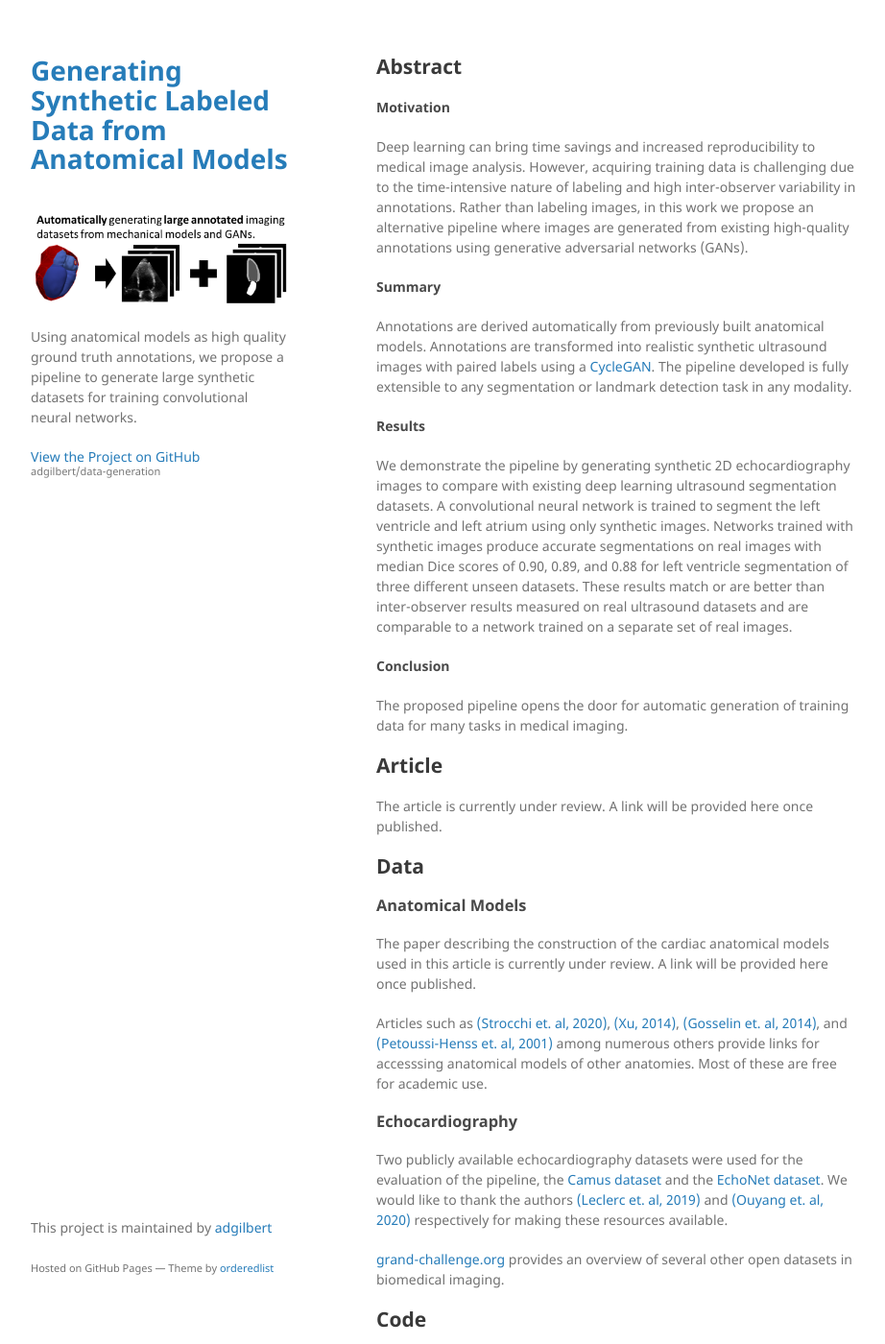
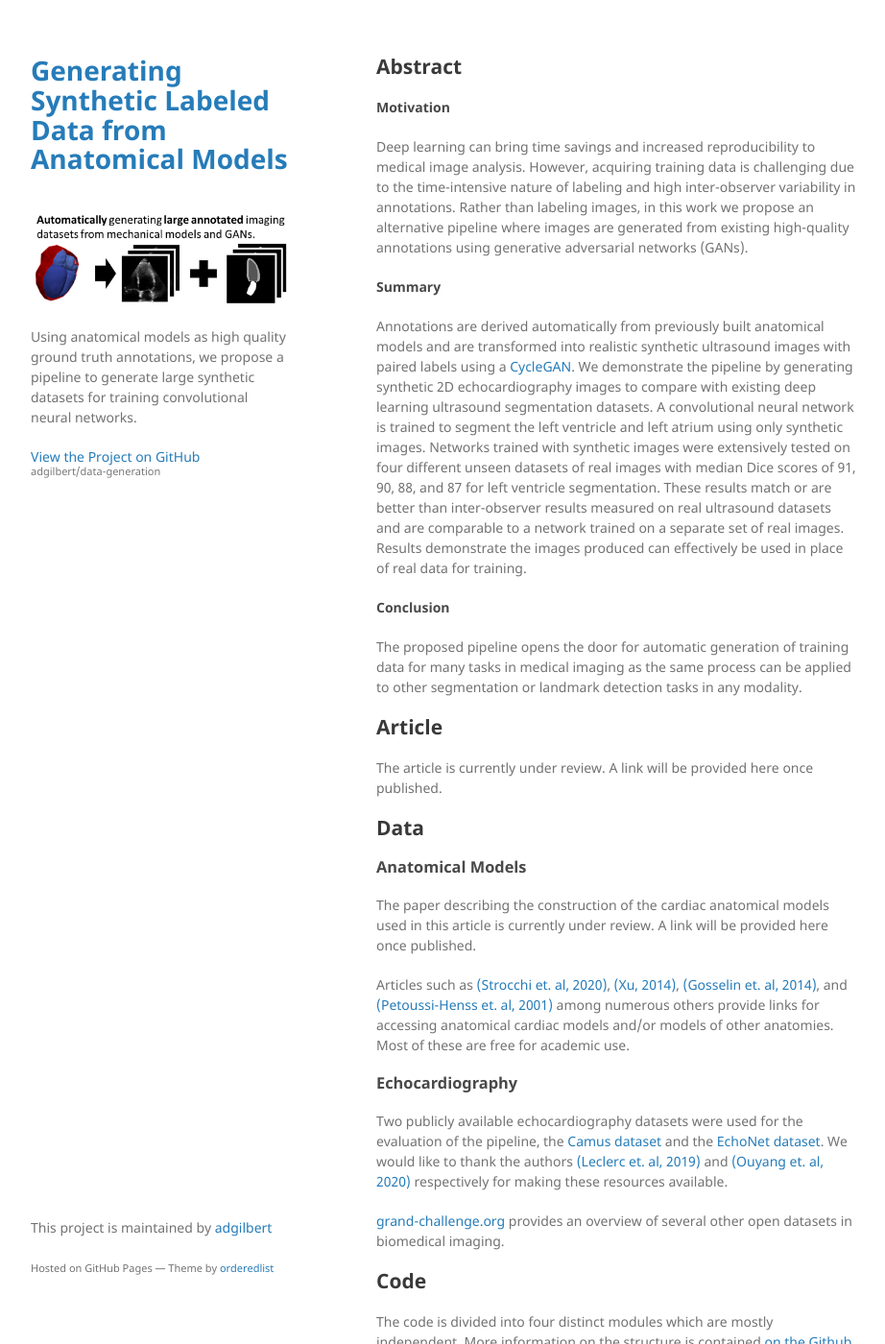
Before and after one commit to adgilbert/data-generation, a Jekyll site: the page built from docs/index.md, in a window 1280 px wide and 1400 px high. Shown: the whole window at 96% size, without its empty margins (178-1100 px from the left). Built offline with Jekyll 4.4.1, drawn with Linux system fonts in a browser that asks for light colours; our own code applies the rules of GitHub Pages for plain Markdown files.

Commit message:
abstract updates

```diff
--- a/docs/index.md
+++ b/docs/index.md
@@ -6,28 +6,26 @@ layout: default
 
 #### Motivation
 Deep learning can bring time savings and increased reproducibility to medical image analysis. However, acquiring
-training data is challenging due to the time-intensive nature of labeling and high inter-observer variability in
-annotations. Rather than labeling images, in this work we propose an alternative pipeline where images are generated
-from existing high-quality annotations using generative adversarial networks (GANs).
+training data is challenging due to the time-intensive nature of labeling and high inter-observer variability
+in annotations. Rather than labeling images, in this work we propose an alternative pipeline where images are
+generated from existing high-quality annotations using generative adversarial networks (GANs).
 
 #### Summary
-Annotations are derived automatically from previously built anatomical models.
-Annotations are transformed into realistic synthetic
-ultrasound images with paired labels using a [CycleGAN](https://junyanz.github.io/CycleGAN/).
-The pipeline developed is fully extensible to any segmentation or landmark detection task in any modality.
-
-#### Results
-We demonstrate the pipeline by generating synthetic 2D echocardiography images to compare with existing deep learning
-ultrasound segmentation datasets. A convolutional neural network is
-trained to segment the left ventricle and left atrium using only synthetic images.
-Networks trained with synthetic images produce accurate segmentations on real images with median Dice scores of
-0.90, 0.89, and 0.88 for left ventricle segmentation of three different unseen datasets.
+Annotations are derived automatically from previously built anatomical models and are transformed into realistic
+synthetic ultrasound images with paired labels using a [CycleGAN](https://junyanz.github.io/CycleGAN/).
+We demonstrate the pipeline by generating
+synthetic 2D echocardiography images to compare with existing deep learning ultrasound segmentation datasets.
+A convolutional neural network is trained to segment the left ventricle and left atrium using only synthetic images.
+Networks trained with synthetic images were extensively tested on four different unseen datasets of real images with
+median Dice scores of 91, 90, 88, and 87 for left ventricle segmentation.
 These results match or are better than inter-observer results measured on real ultrasound datasets and are
-comparable to a network trained on a separate set of real images.
+comparable to a network trained on a separate set of real images. Results demonstrate the images produced can
+effectively be used in place of real data for training.
 
 #### Conclusion
 
-The proposed pipeline opens the door for automatic generation of training data for many tasks in medical imaging.
+The proposed pipeline opens the door for automatic generation of training data for many tasks in medical
+imaging as the same process can be applied to other segmentation or landmark detection tasks in any modality.
 
 ## Article
 
@@ -45,8 +43,8 @@ Articles such as
 [(Xu, 2014)](https://iopscience.iop.org/article/10.1088/0031-9155/59/18/R233),
 [(Gosselin et. al, 2014)](https://iopscience.iop.org/article/10.1088/0031-9155/59/18/5287), and
 [(Petoussi-Henss et. al, 2001)](https://iopscience.iop.org/article/10.1088/0031-9155/47/1/307)
-among numerous others provide links for accesssing anatomical models of other anatomies. Most of these are free
-for academic use.
+among numerous others provide links for accessing anatomical cardiac models and/or models of other anatomies.
+Most of these are free for academic use.
 
 
 ### Echocardiography
```
